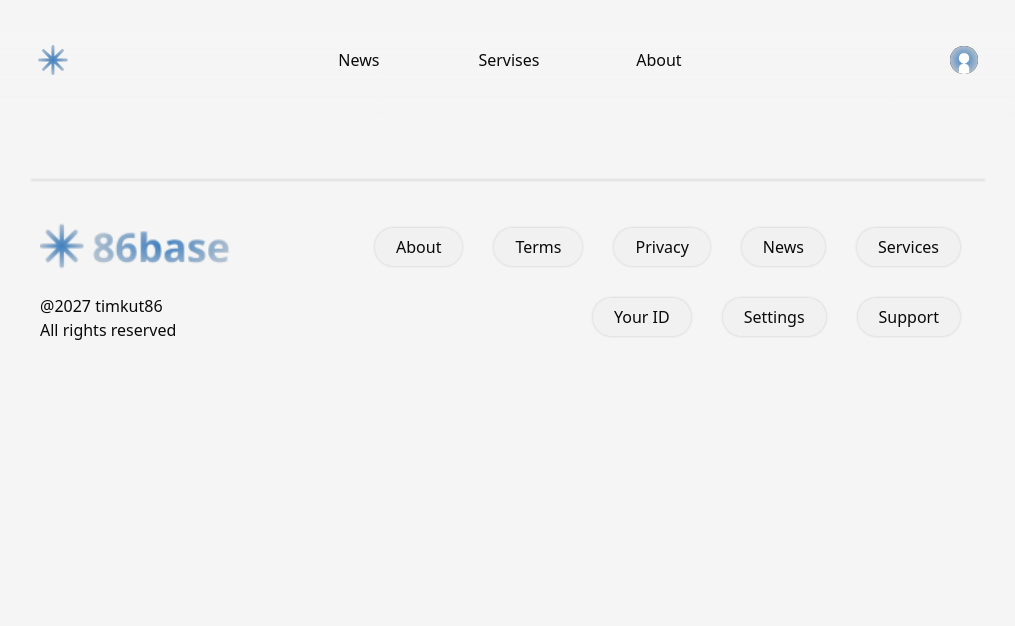
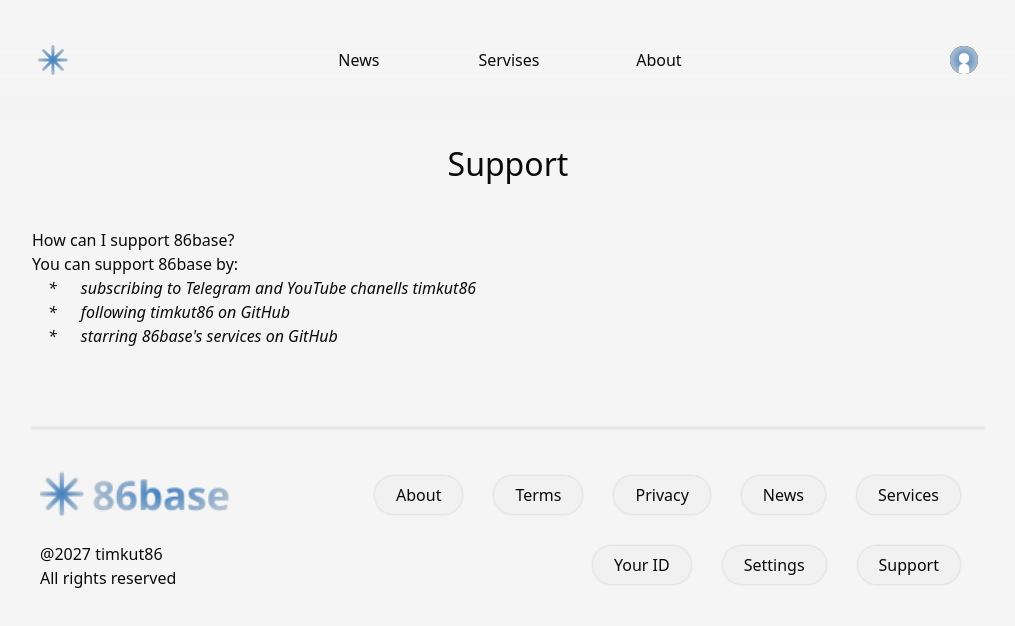
Before and after one commit to timkut86/86base, a Next.js app: page /support in a window 1280 px wide. Shown: the top 626 px of the page, without its empty margins (132-1147 px from the left). Built offline with nearby package versions, Linux system fonts and the light colour scheme; a web font is replaced by a local one.

Commit message:
11/21/2026

```diff
--- a/lib/db.ts
+++ b/lib/db.ts
@@ -7,7 +7,7 @@ const globalForPg = globalThis as unknown as {
 const connectionString = process.env.DATABASE_URL;
 
 if (!connectionString) {
-  throw new Error('DATABASE_URL is not configured');
+  //throw new Error('DATABASE_URL is not configured');
 }
 
 export const pool =
--- a/src/app/support/page.tsx
+++ b/src/app/support/page.tsx
@@ -4,5 +4,19 @@ export const metadata: Metadata = {
   description: "",
 };
 export default function Support(){
-    return
+    return(<>
+     <main>
+        <h2 className="fw5 title">Support</h2>
+        <div className="text_1">
+            <h3 className="fw5">How can I support 86base?</h3>
+            <p className="fw4">You can support 86base by:
+              <ul className="it">
+                <li>subscribing to Telegram and YouTube chanells timkut86</li>
+                <li>following timkut86 on GitHub</li>
+                <li>starring 86base's services on GitHub</li>
+              </ul>
+            </p>
+        </div>
+     </main>
+    </>)
 }
--- a/src/css/body.css
+++ b/src/css/body.css
@@ -24,3 +24,20 @@ main{
     max-width: calc(1000px - 48px);
     box-shadow: var(--shadow);
 }
+.text_1{
+    display: flex;
+    flex-direction: column;
+    justify-content: center;
+    align-items: flex-start;
+    width: 100%;
+    max-width: 1000px;
+    padding-left: 24px;
+    padding-right: 24px;
+}
+li{
+    margin-left: 16px;
+}
+li::before{
+    content: "*";
+    margin-right: 24px;
+}
--- a/src/css/fonts.css
+++ b/src/css/fonts.css
@@ -46,3 +46,6 @@
 .fw9{
   font-weight: 900;
 }
+.it{
+  font-style: italic;
+}
```
